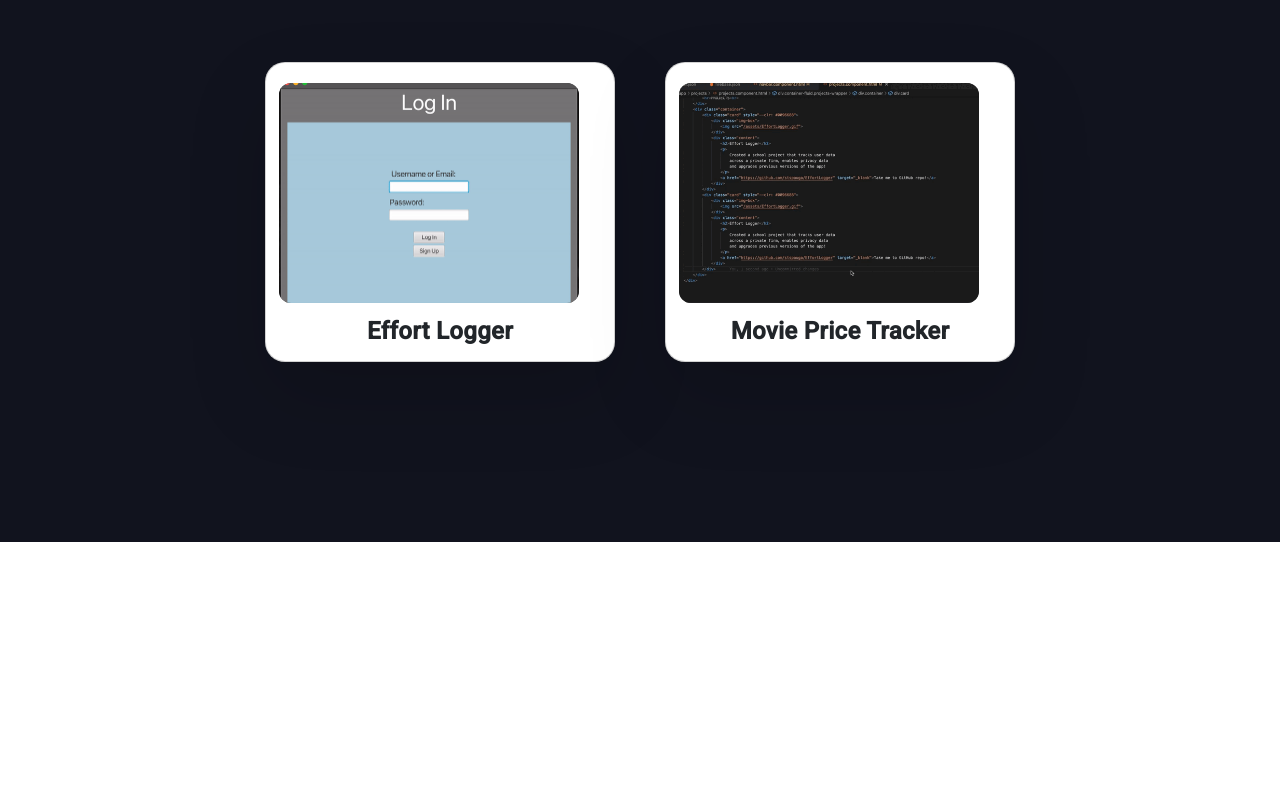
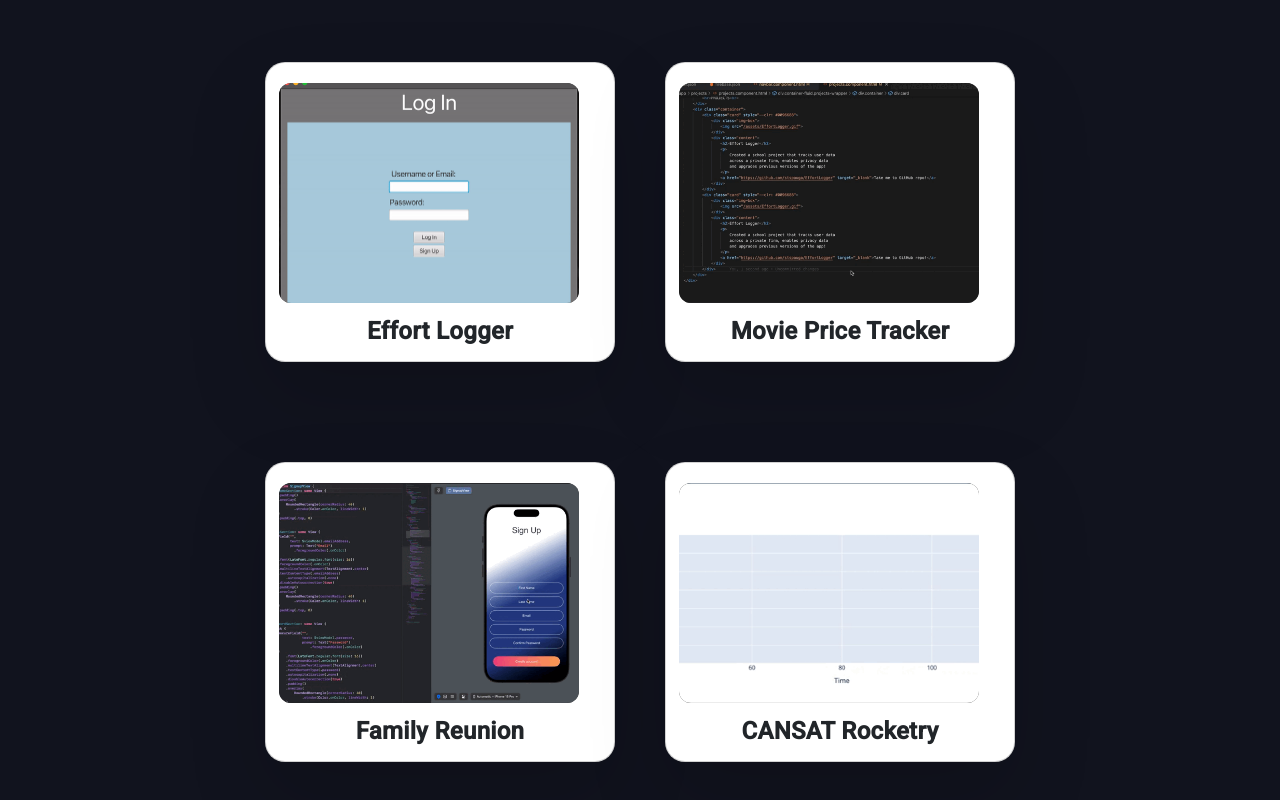
Before and after one commit to stspauga/PortfolioWebsite, an Angular app: page /projects in a window 1280 px wide. Shown: the part 312-1112 px from the top of the page. Before the commit the page ends 854 px from the top, so only its background shows below. Built offline with nearby package versions, Linux system fonts and the light colour scheme.

Commit message:
Updated projects

```diff
--- a/src/app/experience/experience.component.css
+++ b/src/app/experience/experience.component.css
@@ -1,6 +1,6 @@
 .experience-wrapper {
     padding: 10vh;
-    background-color: #CAB29F;
+    background-color: #DABC94;
 }
 
 .experience-header {
@@ -16,11 +16,12 @@
     padding-top: 3vh;
     padding-bottom: 1vh;
     text-align: center;
-    border: solid 4px #444444;
+    /* border: solid 4px #444444; */
     border-radius: 20px;
-    color: white;
+    background-color: #f6ede4;
     margin-top: 3vh;
     color: black;
+    max-width: 40vw;
 }
 
 .exp-pic {
--- a/src/app/projects/projects.component.html
+++ b/src/app/projects/projects.component.html
@@ -8,7 +8,7 @@
                 <img src="/assets/EffortLogger.gif">
             </div>
             <div class="content">
-                <h2>Effort Logger</h2>
+                <h2>Effort Logger Java/JavaFX App</h2>
                 <p>
                     Created a school project that tracks user data
                     across a private firm, enables privacy data
@@ -22,7 +22,7 @@
                 <img src="/assets/MoviePriceTracker.gif">
             </div>
             <div class="content">
-                <h2>Movie Price Tracker</h2>
+                <h2>Movie Price Tracker Script</h2>
                 <p>
                     Developed a Python script using the iTunes API
                     for real-time movie price monitoring.
@@ -31,5 +31,34 @@
                 <a href="https://github.com/stspauga/MoviePriceTracker" target="_blank">Take me to GitHub repo!</a>
             </div>
         </div>
+        <div class="card" style="--clr: #0096688">
+            <div class="img-box">
+                <img src="/assets/ReunionApp.gif">
+            </div>
+            <div class="content">
+                <h2>Family Reunion Messaging iOS App</h2>
+                <p>
+                    IOS/Android app involving messaging,
+                    calendar event and photo sharing, and live Samoan translation.
+                    Backend: Python/Flask | Frontend: Swift/Kanban.
+                </p>
+                <a href="https://github.com/pauga-family" target="_blank">Take me to GitHub repo!</a>
+            </div>
+        </div>
+        <div class="card" style="--clr: #0096688">
+            <div class="img-box">
+                <img src="/assets/CANSAT.gif">
+            </div>
+            <div class="content">
+                <h2>CANSAT Rocketry Competition</h2>
+                <p>
+                    Guiding a software team
+                    to create a Python GUI
+                    connecting via XBee radios to a rocket,
+                    displaying real-time, onboard, sensor-tracked elements.
+                </p>
+                <a href="https://github.com/stspauga/cansat2024" target="_blank">Take me to GitHub repo!</a>
+            </div>
+        </div>
     </div>
 </div>
```
Also changed, not shown: src/assets/CANSAT.gif (added), src/assets/ReunionApp.gif (added).
